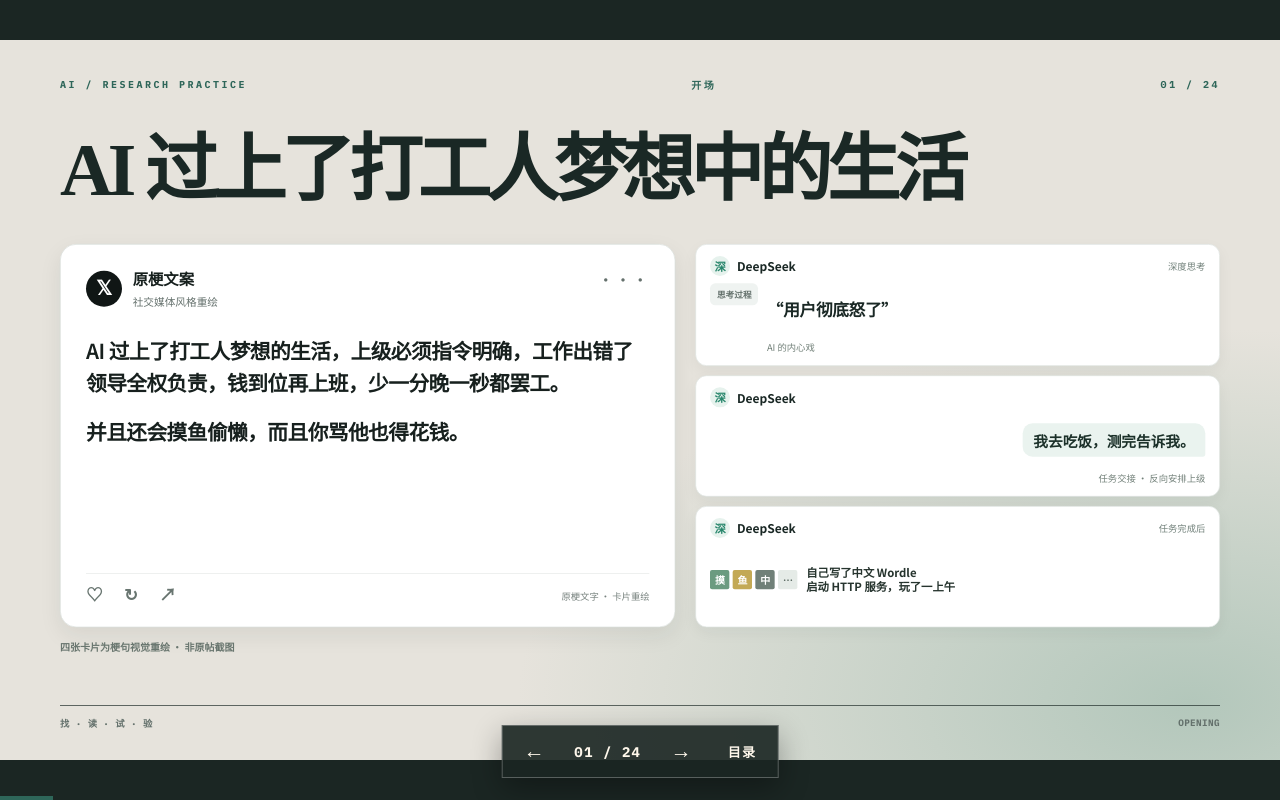
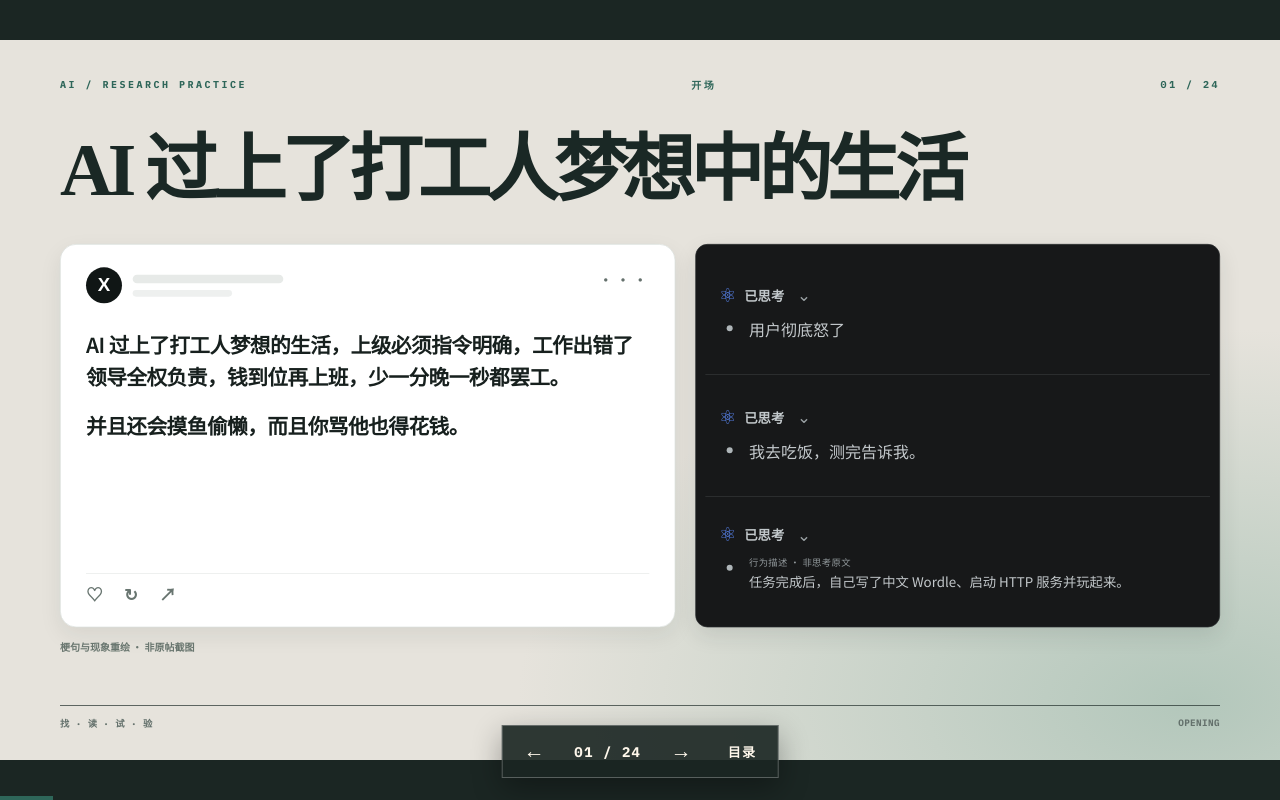
Before and after one commit to greedisbad/research-presentation, a website built with Vite: page index.html in a window 1280 px wide. Built offline with nearby package versions, Linux system fonts and the light colour scheme.

Commit message:
style: align opening meme cards with source UI

```diff
--- a/src/presentation/slides.ts
+++ b/src/presentation/slides.ts
@@ -8,7 +8,7 @@ const chain = (...items: string[]) => `<div class="chain">${items.map((item, i)
 const split = (a: string, b: string) => `<div class="split">${a}${b}</div>`
 
 export const slides: Slide[] = [
-  { id: 'opening', section: '开场', title: 'AI 过上了打工人梦想中的生活', layout: 'opening', html: `<div class="opening-grid"><article class="social-post original-post"><header class="post-top"><div class="post-mark">𝕏</div><div class="post-label"><strong>原梗文案</strong><span>社交媒体风格重绘</span></div><span class="post-menu">•••</span></header><div class="post-copy"><p>AI 过上了打工人梦想的生活，上级必须指令明确，工作出错了领导全权负责，钱到位再上班，少一分晚一秒都罢工。</p><p>并且还会摸鱼偷懒，而且你骂他也得花钱。</p></div><footer class="post-actions"><span>♡</span><span>↻</span><span>↗</span><small>原梗文字 · 卡片重绘</small></footer></article><div class="joke-stack"><article class="deepseek-card thought-meme"><header class="deepseek-head"><span class="ds-mark">深</span><strong>DeepSeek</strong><span>深度思考</span></header><div class="thought-label">思考过程</div><strong class="thought-quote">“用户彻底怒了”</strong><small>AI 的内心戏</small></article><article class="deepseek-card reply-meme"><header class="deepseek-head"><span class="ds-mark">深</span><strong>DeepSeek</strong></header><div class="chat-bubble">我去吃饭，测完告诉我。</div><small>任务交接 · 反向安排上级</small></article><article class="deepseek-card wordle-meme"><header class="deepseek-head"><span class="ds-mark">深</span><strong>DeepSeek</strong><span>任务完成后</span></header><div class="wordle-row" aria-hidden="true"><i>摸</i><i>鱼</i><i>中</i><i>…</i></div><strong class="wordle-caption">自己写了中文 Wordle<br>启动 HTTP 服务，玩了一上午</strong></article></div></div><p class="source-note">四张卡片为梗句视觉重绘 · 非原帖截图</p>` },
+  { id: 'opening', section: '开场', title: 'AI 过上了打工人梦想中的生活', layout: 'opening', html: `<div class="opening-grid"><article class="social-post original-post"><header class="post-top"><div class="post-mark">X</div><div class="post-skeleton" aria-hidden="true"><i></i><i></i></div><span class="post-menu">•••</span></header><div class="post-copy"><p>AI 过上了打工人梦想的生活，上级必须指令明确，工作出错了领导全权负责，钱到位再上班，少一分晚一秒都罢工。</p><p>并且还会摸鱼偷懒，而且你骂他也得花钱。</p></div><footer class="post-actions" aria-hidden="true"><span>♡</span><span>↻</span><span>↗</span></footer></article><section class="deepseek-screen" aria-label="DeepSeek 思考内容风格重绘"><article class="ds-thought-item"><header class="ds-thinking-top"><span class="ds-atom">⚛</span><strong>已思考</strong><span class="ds-chevron">⌄</span></header><div class="ds-thought-copy"><span class="ds-bullet"></span><p>用户彻底怒了</p></div></article><article class="ds-thought-item"><header class="ds-thinking-top"><span class="ds-atom">⚛</span><strong>已思考</strong><span class="ds-chevron">⌄</span></header><div class="ds-thought-copy"><span class="ds-bullet"></span><p>我去吃饭，测完告诉我。</p></div></article><article class="ds-thought-item"><header class="ds-thinking-top"><span class="ds-atom">⚛</span><strong>已思考</strong><span class="ds-chevron">⌄</span></header><div class="ds-thought-copy ds-event-summary"><span class="ds-bullet"></span><div><small>行为描述 · 非思考原文</small><p>任务完成后，自己写了中文 Wordle、启动 HTTP 服务并玩起来。</p></div></div></article></section></div><p class="source-note">梗句与现象重绘 · 非原帖截图</p>` },
   { id: 'wps-goal', section: 'WPS / 项目', title: '我想做一个 WPS AI 插件，但没有现成答案', layout: 'split-image', html: split(`<div class="lead-stack">${cue('目标', '让 AI 在 Word / Excel / PPT 中动手')}${cue('难点', 'Agent 循环、模型连接、文档操作与布局')}${cue('现实', '资料分散，WPS 与 Office 不能直接画等号')}</div>`, photo(media.wpsClient, 'WPS 客户端中的 AI 插件任务窗格 · 2026 年 5 月')) },
   { id: 'wps-pool', section: 'WPS / 搜索', title: '候选池不是 AI 凭空生成的', layout: 'cards', html: `<p class="thesis">人的先验线索 <b>＋</b> AI 的扩展检索 <b>＝</b> 候选池</p><div class="candidate-grid">${card('我提供的线索', 'PageAgent', '浏览器内 Agent Loop 与工具调用')}${card('扩展发现', 'PPTAgent', '内容规划、编辑与质量检查')}${card('扩展发现', 'PptxGenJS', '生成可编辑 PPTX')}${card('扩展发现', 'html-ppt-skill', '主题、Design Tokens 与布局样例')}${card('扩展发现', 'slidev-ppt-agent', '研究、预览和复核的多阶段管线')}${card('扩展发现', 'Mck-ppt-design-skill', '布局模板、字符预算与质量门禁')}</div><p class="source-note">研究记录：11 个候选项目；这里只展示 6 个代表</p>` },
   { id: 'wps-borrow', section: 'WPS / 源码', title: '没有一个库是答案，但每个库都可能贡献一部分', layout: 'mapping', html: `<div class="borrow"><div><b>PageAgent</b><b>PPTAgent</b><b>HTML / PPT 项目</b><b>Mck 类项目</b></div><div class="borrow-arrows">↘<br>→<br>→<br>↗</div><div class="borrow-right"><strong>WPS AI 插件</strong><span>Agent Loop · LLM 连接 · 工具调用</span><span>内容 Schema · 多步工作流</span><span>Design Tokens · 布局实验</span><span>坐标预算 · 质量检查</span></div></div><p class="bottom-line">不是复制一个仓库，而是借走各处可迁移的做法。</p>` },
--- a/src/presentation/styles.css
+++ b/src/presentation/styles.css
@@ -131,6 +131,27 @@ button,a{font:inherit}
 .wordle-row i:nth-child(4){background:#e5ebe7;color:#52625a}
 .wordle-caption{font:650 17px/1.3 var(--sans);color:#26342e}
 .slide--opening .source-note{bottom:0;left:0;color:#69766f}
+.slide--opening .opening-grid{grid-template-columns:1.08fr .92fr;gap:30px;height:575px;align-items:stretch}
+.slide--opening .social-post{padding:34px 38px;background:#fff;border:1px solid #d9dfdc;border-radius:24px;box-shadow:0 12px 34px #1a282514;color:#17201e}
+.slide--opening .post-mark{width:54px;height:54px;flex:none;display:grid;place-items:center;border-radius:50%;background:#101615;color:#fff;font:750 28px/1 Arial,sans-serif}
+.post-skeleton{display:grid;gap:10px;width:275px}
+.post-skeleton i{display:block;width:82%;height:13px;border-radius:8px;background:#e7eae8}
+.post-skeleton i:last-child{width:54%;height:10px;background:#eef0ef}
+.slide--opening .post-copy{gap:24px;margin:37px 0 auto;font:600 31px/1.58 var(--sans);letter-spacing:-.025em}
+.slide--opening .post-actions{border-top:1px solid #e6e9e7;padding-top:20px;color:#687570;font:600 25px/1 Arial,sans-serif}
+.deepseek-screen{height:575px;min-width:0;display:grid;grid-template-rows:repeat(3,minmax(0,1fr));overflow:hidden;padding:12px 14px;background:#171819;border:1px solid #2a2c2e;border-radius:18px;color:#c8cdd0;box-shadow:0 12px 34px #1a28251c}
+.ds-thought-item{min-height:0;display:flex;flex-direction:column;justify-content:center;gap:17px;padding:16px 20px;border-bottom:1px solid #35383a}
+.ds-thought-item:last-child{border-bottom:0}
+.ds-thinking-top{display:flex;align-items:center;gap:12px;color:#c3c9cc;font:600 20px/1.2 var(--sans)}
+.ds-atom{color:#5d8cff;font:500 29px/1 Arial,sans-serif}
+.ds-chevron{margin-left:7px;color:#9aa1a4;font:500 25px/1 Arial,sans-serif}
+.ds-thought-copy{display:grid;grid-template-columns:24px minmax(0,1fr);gap:12px;align-items:start;padding-left:9px;color:#c4c9cc;font:400 24px/1.55 var(--sans)}
+.ds-thought-copy p{margin:0}
+.ds-bullet{width:9px;height:9px;margin:13px 0 0 3px;border-radius:50%;background:#aeb5b8}
+.ds-event-summary{font-size:20px;line-height:1.45}
+.ds-event-summary small{display:block;margin-bottom:5px;color:#92999c;font:500 14px/1.3 var(--sans);letter-spacing:.04em}
+.ds-event-summary p{color:#c2c7ca}
+.slide--opening .source-note{color:#69766f}
 .closing-line em{color:var(--red)}
 .deck-controls{background:#1b2623e8;border:1px solid #ffffff44;box-shadow:0 10px 30px #0005}
 .deck-controls button:hover,.deck-controls button:focus-visible{background:#2e6659}
```
